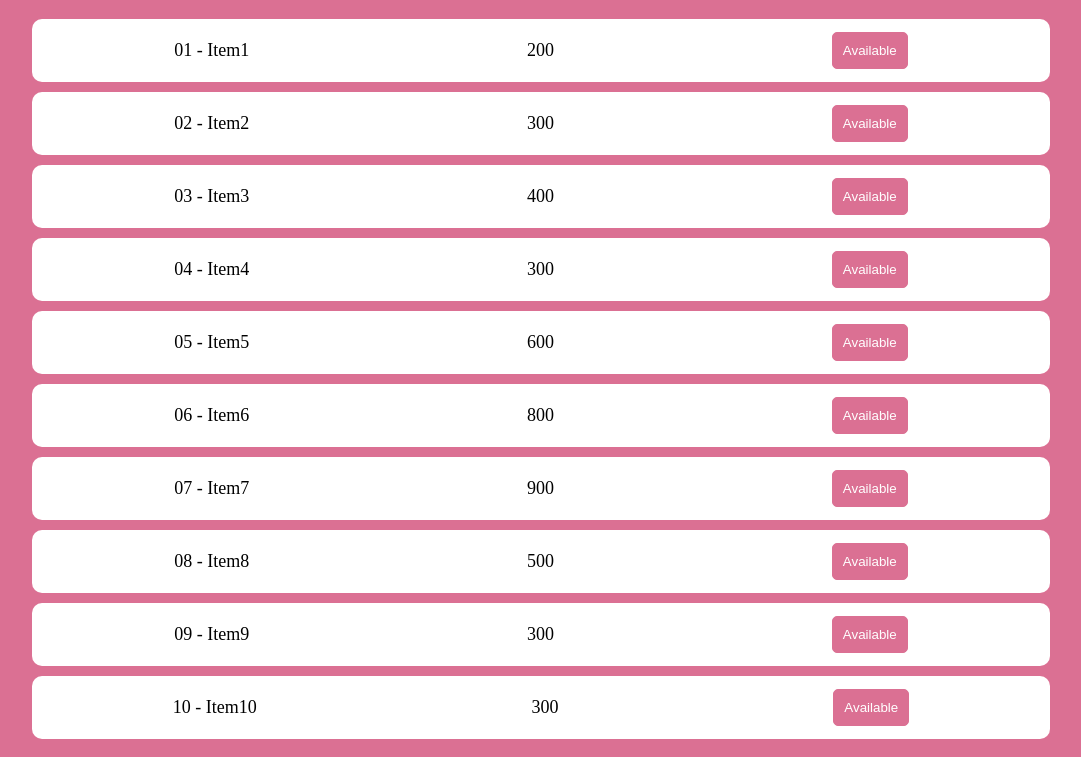
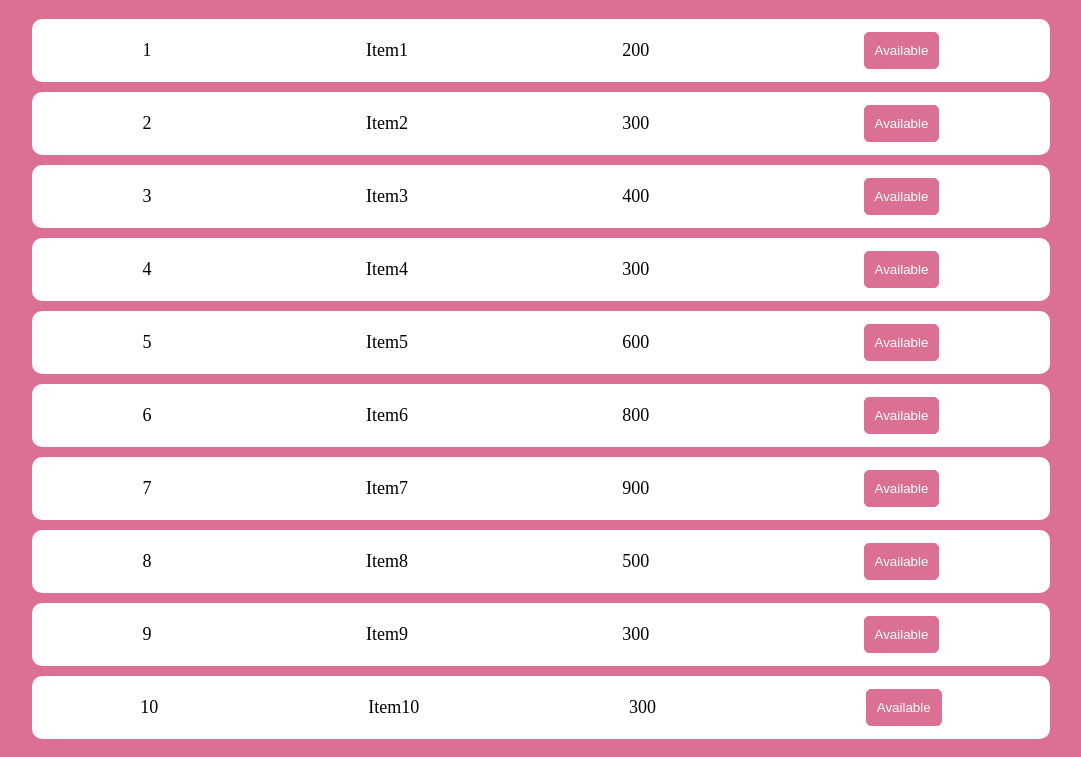
Before and after one commit to emmaglorypraise/sca-dream-team-evaluation-1, a plain HTML site: page index.html in a window 1280 px wide. Shown: the part 69-826 px from the top of the page, without its empty margins (99-1180 px from the left). Drawn offline with Linux system fonts and the light colour scheme.

Commit message:
added Id

```diff
--- a/index.js
+++ b/index.js
@@ -1,60 +1,60 @@
 const catalog = [ {
   id: 1,
-  name: "01 - Item1",
+  name: "Item1",
   price: 200,
   available: false
 },
 {
   id: 2,
-  name: "02 - Item2",
+  name: "Item2",
   price: 300,
   available: false
 },
 {
   id: 3,
-  name: "03 - Item3",
+  name: "Item3",
   price: 400,
   available: false
 },
 {
   id: 4,
-  name: "04 - Item4",
+  name: "Item4",
   price: 300,
   available: false
 },
 {
   id: 5,
-  name: "05 - Item5",
+  name: "Item5",
   price: 600,
   available: false
 },
 {
   id: 6,
-  name: "06 - Item6",
+  name: "Item6",
   price: 800,
   available: false
 },
 {
   id: 7,
-  name: "07 - Item7",
+  name: "Item7",
   price: 900,
   available: false
 },
 {
   id: 8,
-  name: "08 - Item8",
+  name: "Item8",
   price: 500,
   available: false
 },
 {
   id: 9,
-  name: "09 - Item9",
+  name: "Item9",
   price: 300,
   available: false
 },
 {
   id: 10,
-  name: "10 - Item10",
+  name: "Item10",
   price: 300,
   available: false
 }];
@@ -66,32 +66,39 @@ function createItem(cart) {
 
   const item = document.createElement("div");
   item.classList.add("item");
+
+  const id = document.createElement("p");
+  id.textContent = cart.id;
+  id.setAttribute("id", `id-${cart.id}`)
+
   const name = document.createElement("p");
   name.textContent = cart.name
   name.setAttribute("id", `name-${cart.id}`)
+
   const price = document.createElement("p");
   price.textContent = cart.price
   price.setAttribute("id", `price-${cart.id}`)
+
   const toggleButton = document.createElement("button");
   toggleButton.setAttribute("id", `btn-${cart.id}`)
   toggleButton.textContent = "Available";
-  const cartID = cart.id;
+
 
   toggleButton.onclick = function(e) {
     toggleButton.classList.toggle("notAvailable")
     function strike() {
       if (toggleButton.className === "notAvailable"){
-        name.classList.toggle("notAvailable") && price.classList.toggle("notAvailable")
-        console.log("worked");
+        id.classList.toggle("notAvailable") && name.classList.toggle("notAvailable") && price.classList.toggle("notAvailable")
+        // console.log("worked");
       } else {
-        name.classList.remove("notAvailable") || price.classList.remove("notAvailable")
-        console.log("worked again");
+        id.classList.toggle("notAvailable") || name.classList.remove("notAvailable") || price.classList.remove("notAvailable")
+        // console.log("worked again");
       }
     }
     strike();
   }
 
-
+  item.appendChild(id);
   item.appendChild(name);
   item.appendChild(price);
   item.appendChild(toggleButton);
@@ -100,13 +107,6 @@ function createItem(cart) {
 
   return cart
 
-
 }
 
-
 const items = catalog.map(createItem);
-
-function changeState() {
-console.log("button worked")
-
-}
--- a/main.css
+++ b/main.css
@@ -36,14 +36,9 @@ button{
   padding: 10px;
   border-radius: 5px;
 }
-/* button:hover{
-  background-color: palevioletred;
-  color: white;
-  border: 1px solid palevioletred;
-} */
 .notAvailable{
   text-decoration: line-through;
   background-color: white;
   color: palevioletred;
-  border: 1px solid palevioletred;
+  /* border: 1px solid palevioletred; */
 }
```
Also changed, not shown: 1 other file.
